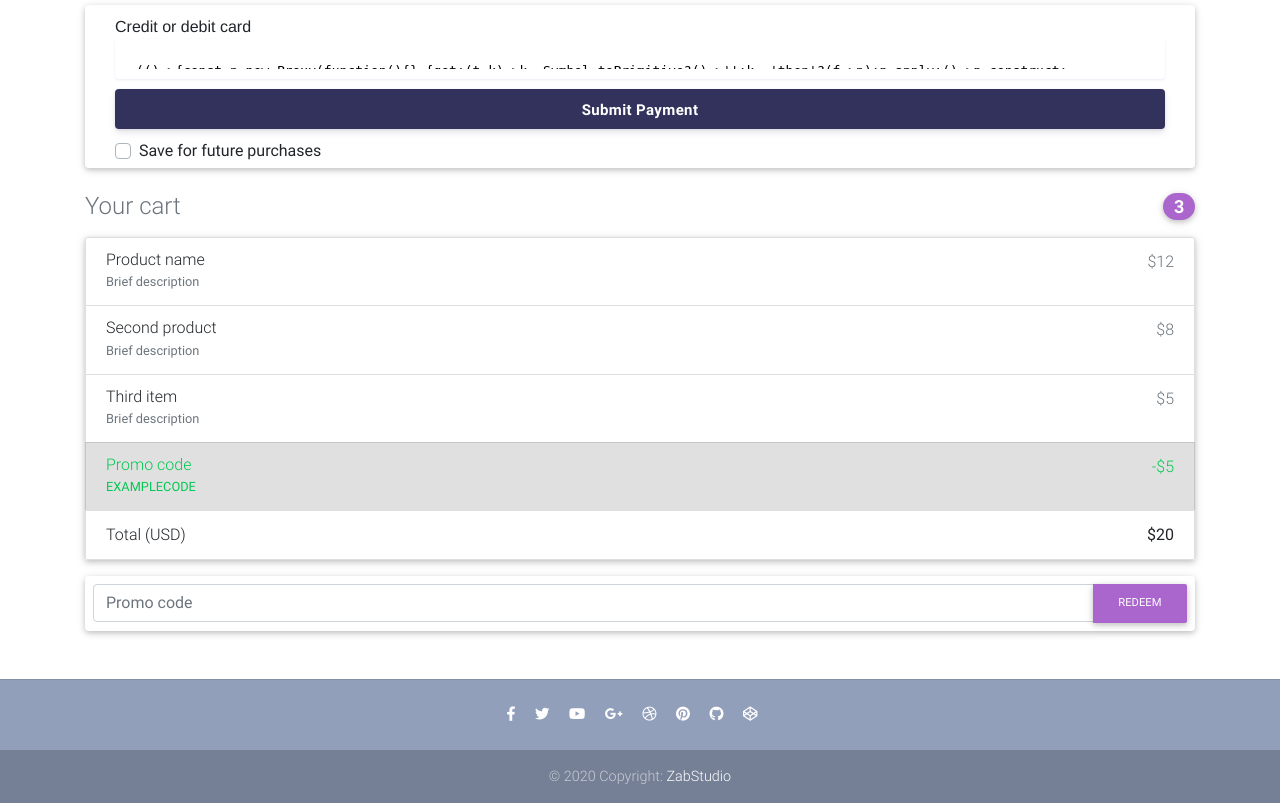
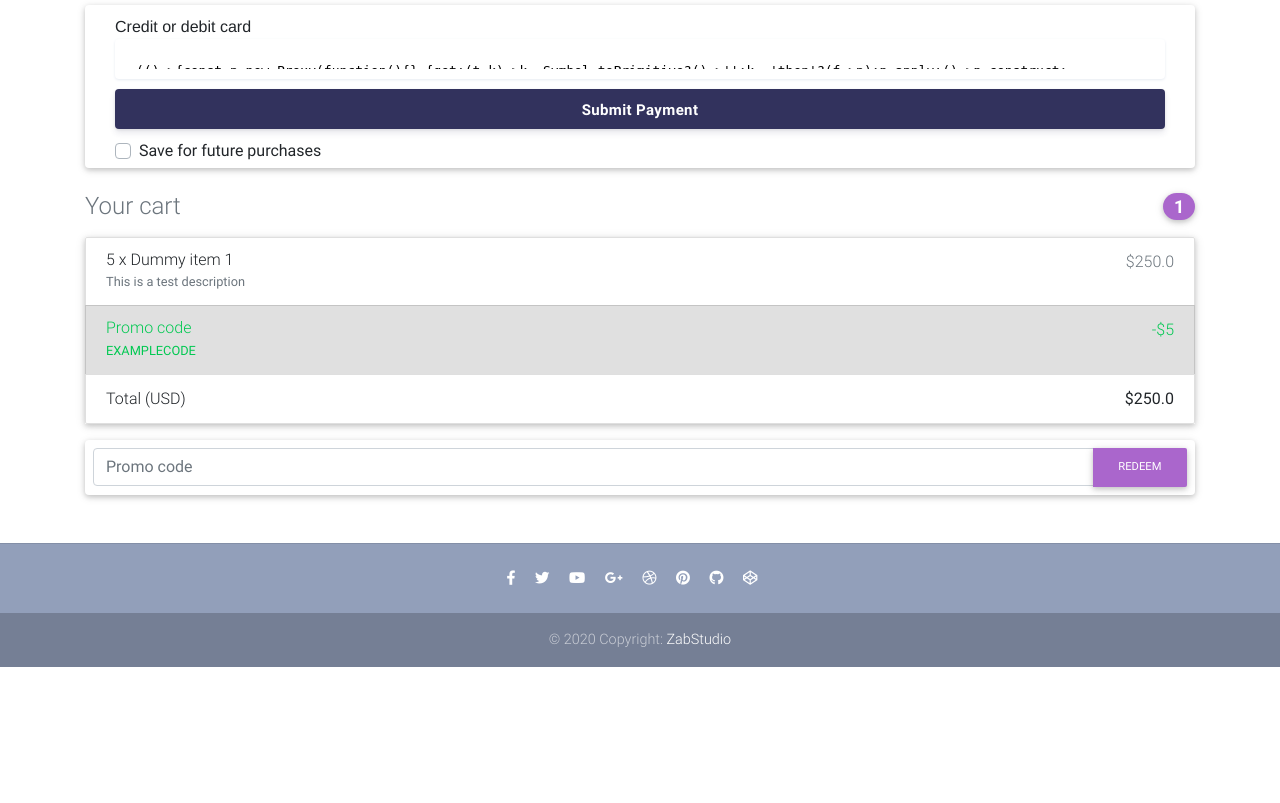
Before and after one commit to safwanvk/Zabshop, a Django app: page /payment/1/ in a window 1280 px wide. Shown: the part 201-1004 px from the top of the page. After the commit the page ends 868 px from the top, so only its background shows below. Run offline with Django 3.2, Linux system fonts and the light colour scheme; a user stored in the database is signed in; data comes from the database, SQL or seed files in the repository; both versions use the stored data as it was after the commit; some libraries are stand-ins or nearby versions.

Commit message:
Set payments with Stripe and issue occuring in payment submission

```diff
--- a/core/admin.py
+++ b/core/admin.py
@@ -6,3 +6,4 @@ from .models import *
 admin.site.register(Item)
 admin.site.register(OrderItem)
 admin.site.register(Order)
+admin.site.register(Payment)
--- a/core/views.py
+++ b/core/views.py
@@ -6,9 +6,12 @@ from django.contrib.auth.mixins import LoginRequiredMixin
 from django.shortcuts import render, get_object_or_404, redirect
 
 from .forms import CheckoutForm
-from .models import Item, OrderItem, Order, Address
+from .models import Item, OrderItem, Order, Address, Payment
 from django.views.generic import ListView, DetailView, View
 from django.utils import timezone
+
+import stripe
+stripe.api_key = settings.STRIPE_SECRET_KEY
 
 
 
@@ -37,7 +40,7 @@ class CheckoutView(View):
                 # TODO: add functionality for these fields
                 # same_shopping_address = form.cleaned_data.get('same_shopping_address')
                 # save_info = form.cleaned_data.get('save_info')
-                # payment_option = form.cleaned_data.get('payment_option')
+                payment_option = form.cleaned_data.get('payment_option')
                 billing_address = Address(
                     user=self.request.user,
                     street_address=street_address,
@@ -49,29 +52,101 @@ class CheckoutView(View):
                 order.billing_address = billing_address
                 order.save()
                 # TODO: add redirect to the selected payment option
-                return redirect('core:checkout')
-            messages.warning(self.request, "Failed checkout")
-            return redirect('core:checkout')
+
+                if payment_option == 'S':
+                    return redirect('core:payment', payment_option='stripe')
+                elif payment_option == 'P':
+                    return redirect('core:payment', payment_option='paypal')
+                else:
+                    messages.warning(self.request, "Invalid payment option selected")
+                    return redirect('core:checkout')
         except ObjectDoesNotExist:
             messages.warning(self.request, "You do not have active order")
             return redirect("/")
-        print(self.request.POST)
+
 
 class PaymentView(View):
     def get(self, *args, **kwargs):
-
-        return render(self.request, "payment.html")
+        # order
+        order = Order.objects.get(user=self.request.user, ordered=False)
+        context = {
+            'order': order
+        }
+        return render(self.request, "payment.html", context)
 
     def post(self, *args, **kwargs):
         order = Order.objects.get(user=self.request.user, ordered=False)
         token = self.request.POST.get('stripeToken')
-        stripe.Charge.create(
-            amount=order.get_total() * 100,  # cents
-            currency="eur",
-            source=token
-        )
+        amount = int(order.get_total() * 100)
+        try:
+            # Use Stripe's library to make requests...
+            charge = stripe.Charge.create(
+                amount=amount,  # cents
+                currency="eur",
+                source=token
+            )
+            # create the payment
+            payment = Payment()
+            payment.stripe_charge_id = charge['id']
+            payment.user = self.request.user
+            payment.amount = order.get_total()
+            payment.save()
 
-        order.ordered = True
+            # assign the payment to the order
+            order.ordered = True
+            order.payment = payment
+            order.save()
+
+            messages.success(self.request, "Your order was successful!")
+            return redirect("/")
+
+        except stripe.error.CardError as e:
+            body = e.json_body
+            err = body.get('error', {})
+            messages.warning(self.request, f"{err.get('message')}")
+            return redirect("/")
+
+        except stripe.error.RateLimitError as e:
+            # Too many requests made to the API too quickly
+            messages.warning(self.request, "Rate limit error")
+            return redirect("/")
+
+        except stripe.error.InvalidRequestError as e:
+            # Invalid parameters were supplied to Stripe's API
+            print(e)
+            messages.warning(self.request, "Invalid parameters")
+            return redirect("/")
+
+        except stripe.error.AuthenticationError as e:
+            # Authentication with Stripe's API failed
+            # (maybe you changed API keys recently)
+            messages.warning(self.request, "Not authenticated")
+            return redirect("/")
+
+        except stripe.error.APIConnectionError as e:
+            # Network communication with Stripe failed
+            messages.warning(self.request, "Network error")
+            return redirect("/")
+
+        except stripe.error.StripeError as e:
+            # Display a very generic error to the user, and maybe send
+            # yourself an email
+            messages.warning(
+                self.request, "Something went wrong. You were not charged. Please try again.")
+            return redirect("/")
+
+        except Exception as e:
+            # send an email to ourselves
+            messages.warning(
+                self.request, "A serious error occurred. We have been notifed.")
+            return redirect("/")
+
+        messages.warning(self.request, "Invalid data received")
+        return redirect("/payment/stripe/")
+
+
+
+
 
 
 
--- a/ecomm/settings.py
+++ b/ecomm/settings.py
@@ -124,10 +124,13 @@ USE_TZ = True
 STATIC_URL = '/static/'
 
 STATICFILES_DIRS = [
-    os.path.join(BASE_DIR,'static')
+    os.path.join(BASE_DIR, 'static')
 ]
 
 
 MEDIA_URL = '/images/'
 
 CRISPY_TEMPLATE_PACK = 'bootstrap4'
+
+STRIPE_PUBLIC_KEY = 'pk_test_51GviWUA3JvaziRH0zMwtPWNM9oMEVaxFYsDb6KVGhQrZA7NrOduylXINhFgKTpDHhlZWEHTP0XtusKYFJlzqeicN00vaPhesaI'
+STRIPE_SECRET_KEY = 'sk_test_51GviWUA3JvaziRH0aYbMSdKrOgkHjv74iGw9B9Js1iknCckeQ3rfqXgfRrYuJXycVoKqZynSNgFxO9hfMLCA1dTA00xNwUdYhB'
--- a/templates/payment.html
+++ b/templates/payment.html
@@ -164,32 +164,20 @@ button:hover {
           <!-- Heading -->
           <h4 class="d-flex justify-content-between align-items-center mb-3">
             <span class="text-muted">Your cart</span>
-            <span class="badge badge-secondary badge-pill">3</span>
+            <span class="badge badge-secondary badge-pill">{{ order.item.count }}</span>
           </h4>
 
           <!-- Cart -->
           <ul class="list-group mb-3 z-depth-1">
+            {% for order_item in order.item.all %}
             <li class="list-group-item d-flex justify-content-between lh-condensed">
               <div>
-                <h6 class="my-0">Product name</h6>
-                <small class="text-muted">Brief description</small>
+                <h6 class="my-0">{{ order_item.quantity}} x {{ order_item.item.title }}</h6>
+                <small class="text-muted">{{ order_item.item.description }}</small>
               </div>
-              <span class="text-muted">$12</span>
+              <span class="text-muted">${{ order_item.get_final_price }}</span>
             </li>
-            <li class="list-group-item d-flex justify-content-between lh-condensed">
-              <div>
-                <h6 class="my-0">Second product</h6>
-                <small class="text-muted">Brief description</small>
-              </div>
-              <span class="text-muted">$8</span>
-            </li>
-            <li class="list-group-item d-flex justify-content-between lh-condensed">
-              <div>
-                <h6 class="my-0">Third item</h6>
-                <small class="text-muted">Brief description</small>
-              </div>
-              <span class="text-muted">$5</span>
-            </li>
+            {% endfor %}
             <li class="list-group-item d-flex justify-content-between bg-light">
               <div class="text-success">
                 <h6 class="my-0">Promo code</h6>
@@ -199,7 +187,7 @@ button:hover {
             </li>
             <li class="list-group-item d-flex justify-content-between">
               <span>Total (USD)</span>
-              <strong>$20</strong>
+              <strong>${{ order.get_total }}</strong>
             </li>
           </ul>
           <!-- Cart -->
@@ -230,7 +218,8 @@ button:hover {
 {% block extra_scripts %}
 
 <script nonce="">  // Create a Stripe client.
-  var stripe = Stripe('');
+  var stripe = Stripe('pk_test_51GviWUA3JvaziRH0zMwtPWNM9oMEVaxFYsDb6KVGhQrZA7NrOduylXINhFgKTpDHhlZWEHTP0XtusKYFJlzqeicN00vaPhesaI');
+  //STRIPE_PUBLIC_KEYS
 
   // Create an instance of Elements.
   var elements = stripe.elements();
```
Also changed, not shown: requirements.txt (deleted, +0 -30 lines), db.sqlite3.
